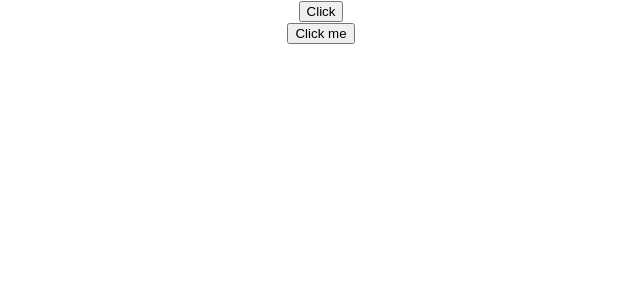
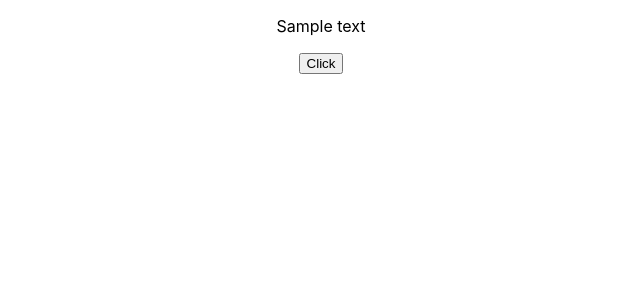
Before and after one commit to chinmaybhat1/react-js, a React (Create React App) app: page / in a window 1280 px wide. Shown: the top 300 px of the page, without its empty margins (319-959 px from the left). Built offline with nearby package versions, Linux system fonts and the light colour scheme.

Commit message:
Binding Event Handlers

```diff
--- a/src/App.js
+++ b/src/App.js
@@ -6,6 +6,7 @@
 import Message from './Components/Message';
 import FunctionalClick from './Components/FunctionalClick';
 import ClassClick from './Components/ClassClick';
+import EventBind from './Components/EventBind';
 
 function App() {
   return (
@@ -13,8 +14,9 @@
       {/* <Functional capital='Bengaluru' state='Karnataka'>One State. Many worlds</Functional>
       <ClassComponent capital='Thiruvananthapuram' state='Kerala'/> */}
       {/* <Message/> */}
-      <FunctionalClick/>
-      <ClassClick/>
+      {/* <FunctionalClick/>
+      <ClassClick/> */}
+      <EventBind/>
     </div>
   );
 }
--- /dev/null
+++ b/src/Components/EventBind.js
@@ -0,0 +1,44 @@
+import React, { Component } from 'react';
+
+class EventBind extends Component {
+
+    constructor(props) {
+      super(props)
+
+      this.state = {
+         message: "Sample text"
+      }
+    //   Approach 3 : Recomended and binds object only once
+      //this.handleClickEvent = this.handleClickEvent.bind(this)
+    }
+
+
+    // handleClickEvent() {
+    //     this.setState({
+    //         message: "Button clicked"
+    //     })
+    // }
+
+    //Approach 4 : Most recomended
+    handleClickEvent = () => {
+        this.setState({
+            message: "Button clicked"
+        })
+    }
+
+    render() {
+    return (
+      <div>
+          <p>{this.state.message}</p>
+          {/* Approach 1 : Binds each time  and rerenders on event change*/}
+        {/* <button onClick={this.handleClickEvent.bind(this)}>Click</button> */}
+        {/* Approach 2 */}
+        {/* <button onClick={() => this.handleClickEvent()}>Click</button> */}
+
+        <button onClick={this.handleClickEvent}>Click</button>
+      </div>
+    );
+  }
+}
+
+export default EventBind
```
